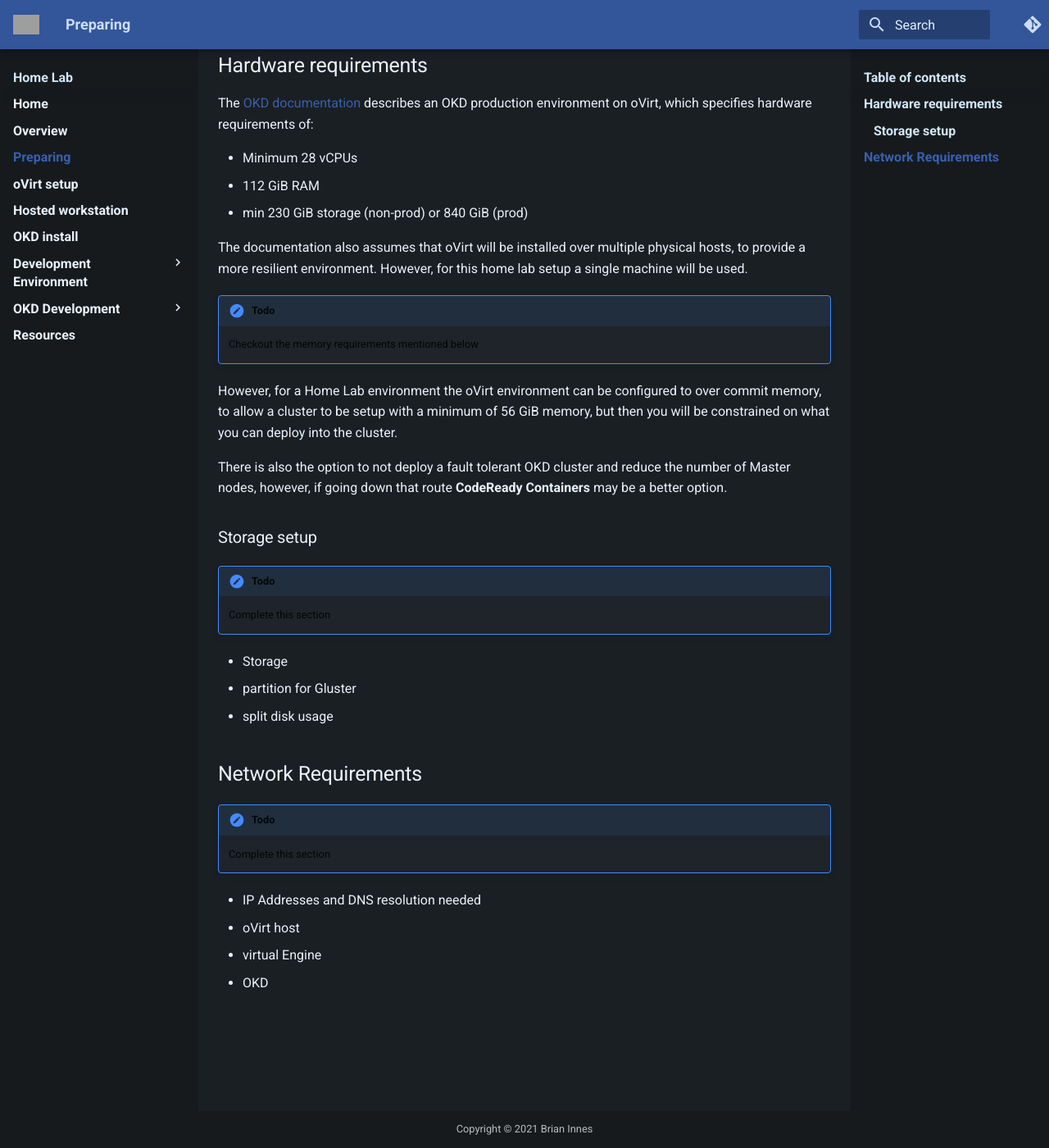
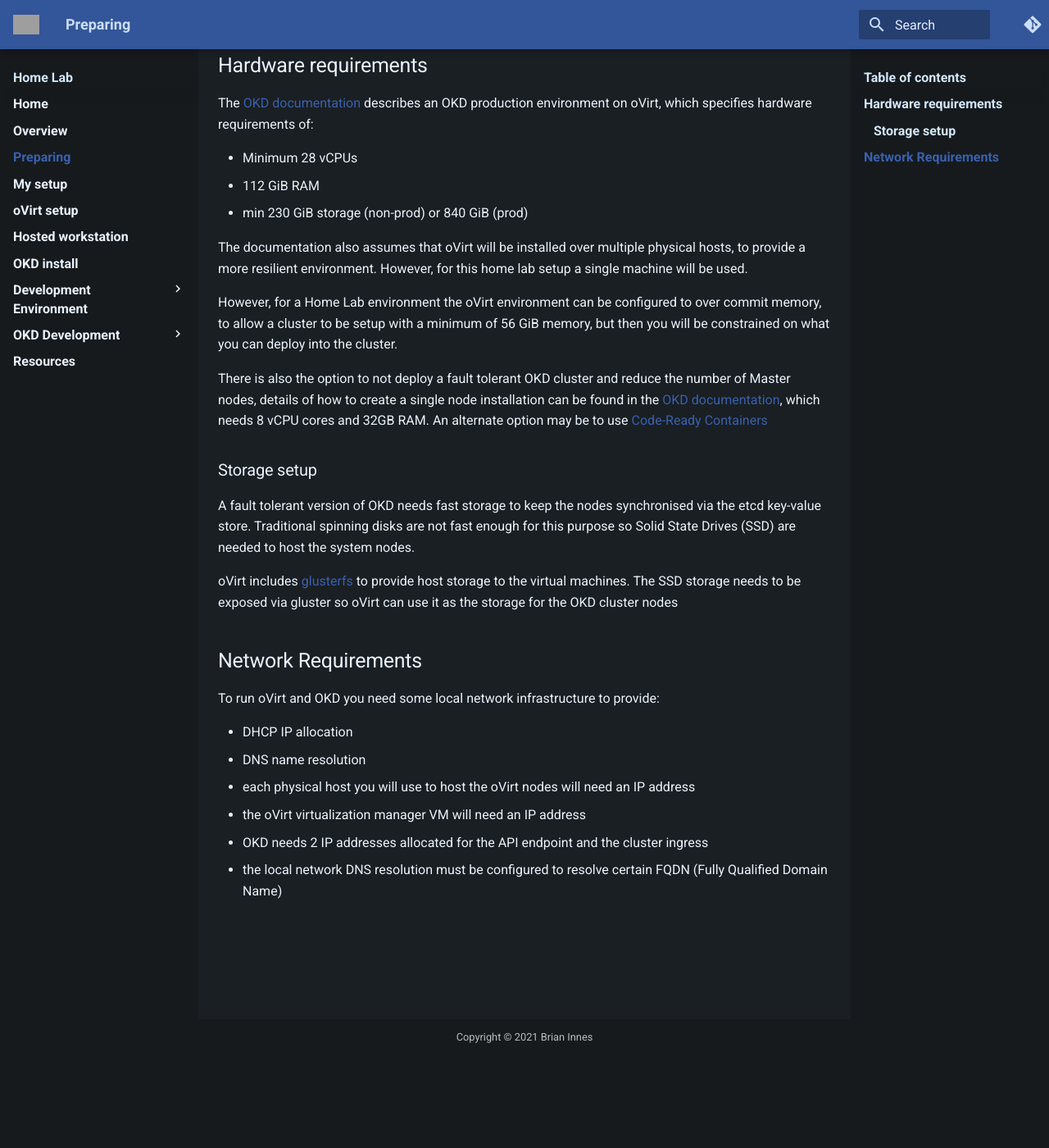
Before and after one commit to brianinnes/homeLab, an MkDocs documentation site: the page built from docs/preparation.md, in a window 1280 px wide and 1400 px high, scrolled down 266 px. Shown: the whole window at 82% size. Built offline with MkDocs 1.6.1 and Material for MkDocs 9.7.7, drawn with Linux system fonts in a browser that asks for light colours; comment, search, counter and statistics services are not loaded; after the commit the page ends 1554 px from its top, so only the background shows below that; grey boxes are pictures that could not be loaded.

Commit message:
updates re OKD 4.10 install

```diff
--- a/docs/preparation.md
+++ b/docs/preparation.md
@@ -1,4 +1,6 @@
 # Getting ready for the installation
+
+<!--- cSpell:ignore  glusterfs  -->
 
 Before starting to install oVirt and OKD you need to ensure you have the necessary environment available.  This includes:
 
@@ -15,28 +17,24 @@
 
 The documentation also assumes that oVirt will be installed over multiple physical hosts, to provide a more resilient environment.  However, for this home lab setup a single machine will be used.
 
-!!! Todo
-    Checkout the memory requirements mentioned below
-
 However, for a Home Lab environment the oVirt environment can be configured to over commit memory, to allow a cluster to be setup with a minimum of 56 GiB memory, but then you will be constrained on what you can deploy into the cluster.
 
-There is also the option to not deploy a fault tolerant OKD cluster and reduce the number of Master nodes, however, if going down that route **CodeReady Containers** may be a better option.
+There is also the option to not deploy a fault tolerant OKD cluster and reduce the number of Master nodes, details of how to create a single node installation can be found in the [OKD documentation](https://docs.okd.io/latest/installing/installing_sno/install-sno-preparing-to-install-sno.html){target=_blank}, which needs 8 vCPU cores and 32GB RAM.  An alternate option may be to use [Code-Ready Containers](https://www.okd.io/crc/){target=_blank}
 
 ### Storage setup
 
-!!!ToDo
-    Complete this section
+A fault tolerant version of OKD needs fast storage to keep the nodes synchronised via the etcd key-value store.  Traditional spinning disks are not fast enough for this purpose so Solid State Drives (SSD) are needed to host the system nodes.
 
-- Storage
-  - partition for Gluster
-  - split disk usage
+oVirt includes [glusterfs](https://www.gluster.org){target=_blank} to provide host storage to the virtual machines.  The SSD storage needs to be exposed via gluster so oVirt can use it as the storage for the OKD cluster nodes
 
 ## Network Requirements
 
-!!!Todo
-    Complete this section
+To run oVirt and OKD you need some local network infrastructure to provide:
 
-- IP Addresses and DNS resolution needed
-  - oVirt host
-  - virtual Engine
-  - OKD
+- DHCP IP allocation
+- DNS name resolution
+
+- each physical host you will use to host the oVirt nodes will need an IP address
+- the oVirt virtualization manager VM will need an IP address
+- OKD needs 2 IP addresses allocated for the API endpoint and the cluster ingress
+- the local network DNS resolution must be configured to resolve certain FQDN (Fully Qualified Domain Name)
--- a/mkdocs.yml
+++ b/mkdocs.yml
@@ -1,7 +1,7 @@
 site_name: Home Lab
 site_description: >-
   How to create your own home or office Lab environment to explore Red Hat OpenShift using oVirt and OKD
-site_url: https://binnes.github.io/homeLab
+site_url: https://brianinnes.github.io/homeLab
 site_author: Brian Innes
 repo_name: "homeLab"
 repo_url: https://github.com/brianinnes/homeLab
@@ -49,6 +49,7 @@
   - Home: index.md
   - Overview: overview.md
   - Preparing: preparation.md
+  - My setup : my-setup.md
   - oVirt setup: ovirt.md
   - Hosted workstation : workstation.md
   - OKD install: okd_install.md
```
Also changed, not shown: docs/my-setup.md (added, +38 -0 lines), docs/okd_install.md (+12 -1 lines), docs/ovirt.md (+0 -3 lines), 1 other file.
